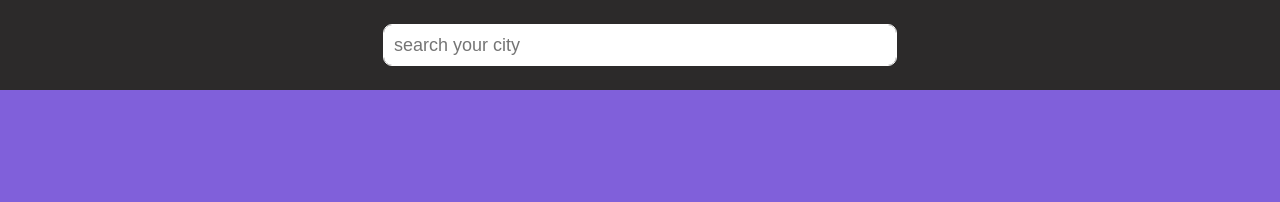
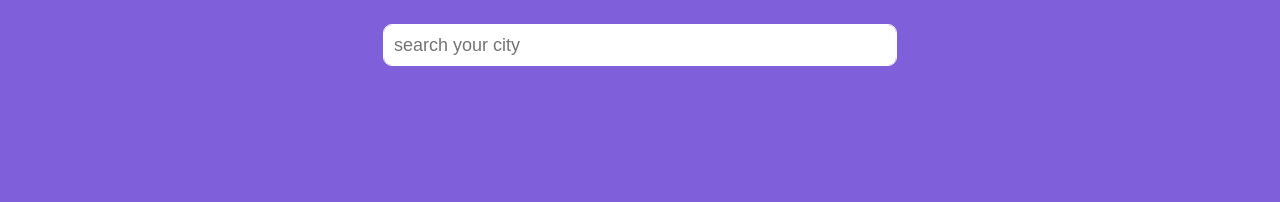
Before and after one commit to gaurav07220/Weather-Web-App, a plain HTML site: page index.html in a window 1280 px wide. Shown: the top 202 px of the page. Drawn offline with Linux system fonts and the light colour scheme.

Commit message:
Update style.css

```diff
--- a/style.css
+++ b/style.css
@@ -24,7 +24,7 @@ form{
  width: auto;
     align-items: center;
     justify-content: center;
-    background-color: rgb(44, 42, 42);
+
     height: 90px;
 }
 #search{
```
